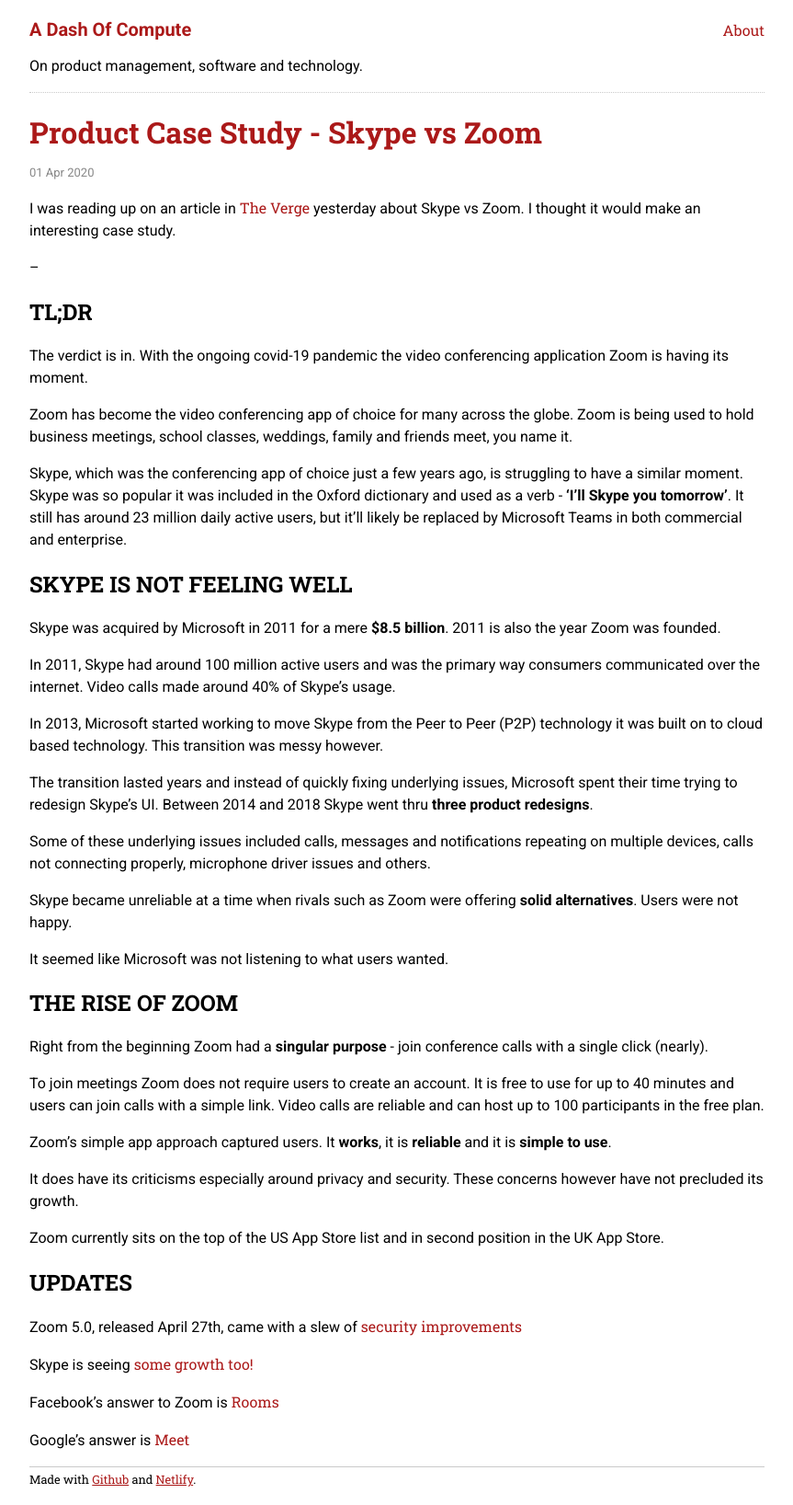
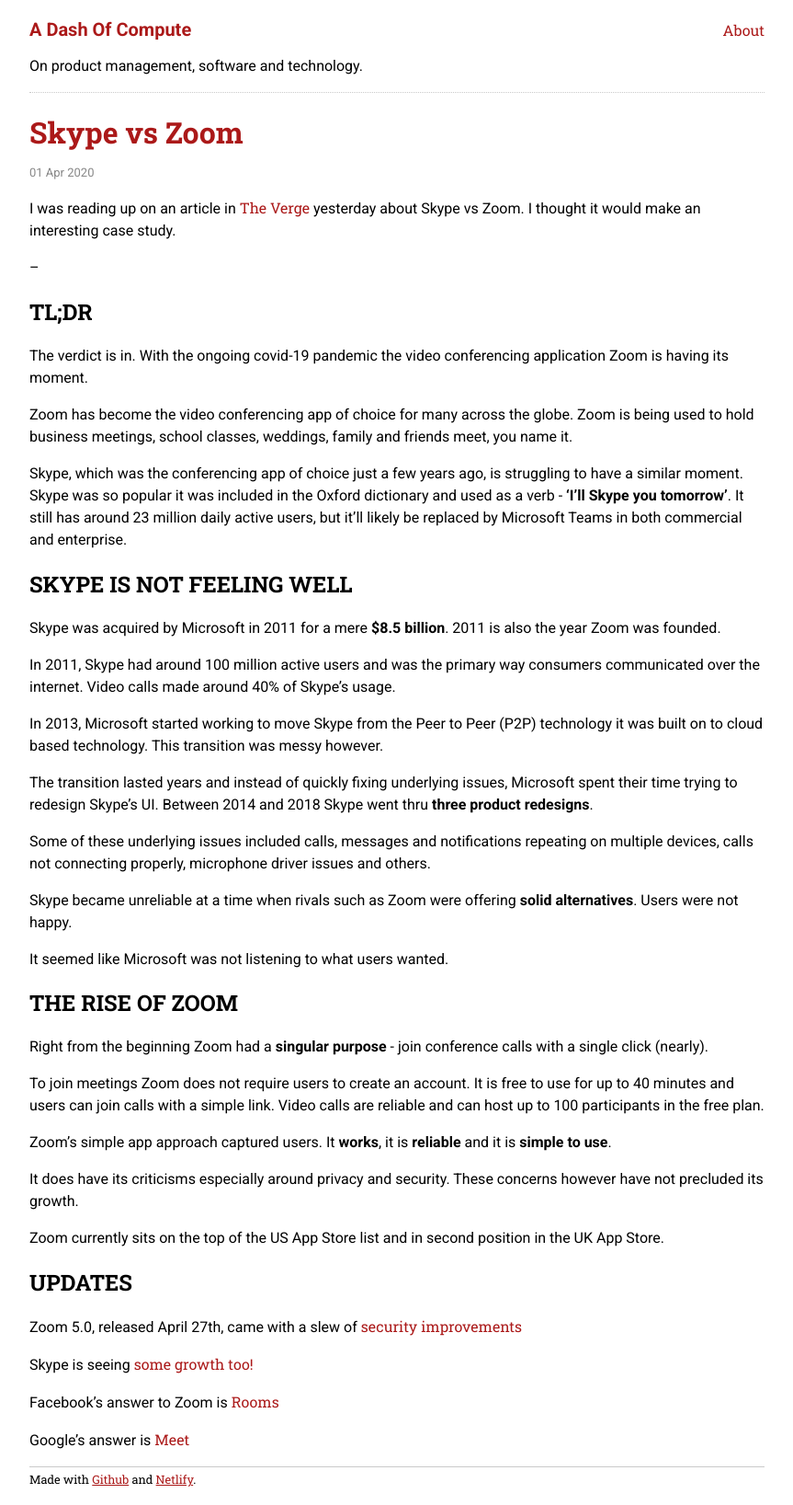
Before and after one commit to sautee/sautee.github.io, a Jekyll site: the page built from _posts/2020-04-01-skypezoom.md, in a window 1280 px wide. Shown: the whole page at 92% size, without its empty margins (208-1071 px from the left). Built offline with Jekyll 4.4.1, drawn with Linux system fonts in a browser that asks for light colours.

Commit message:
Update 2020-04-01-skypezoom.md

```diff
--- a/_posts/2020-04-01-skypezoom.md
+++ b/_posts/2020-04-01-skypezoom.md
@@ -1,6 +1,6 @@
 ---
 layout: post
-title: "Product Case Study - Skype vs Zoom"
+title: "Skype vs Zoom"
 excerpt: "Zoom has become the video conferencing app of choice for many across the globe during the COVID-19 pandemic."
 date: 2020-04-01
 ---
```
